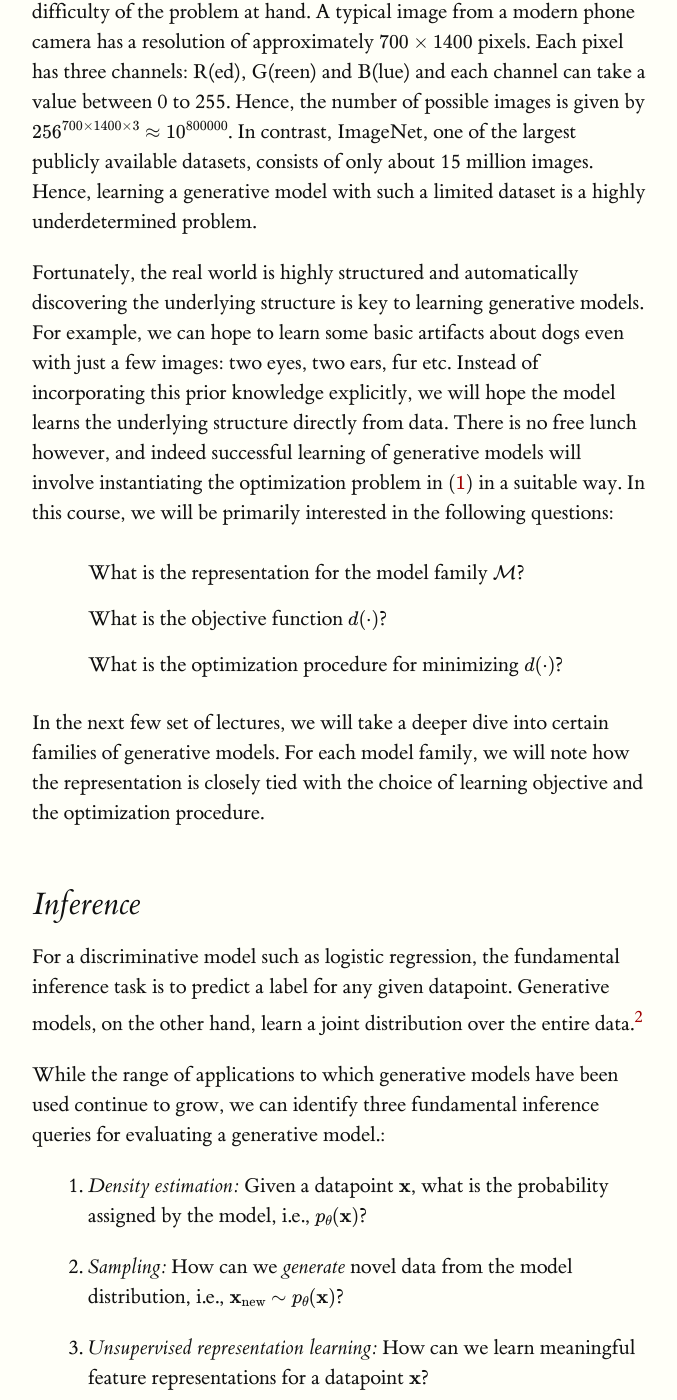
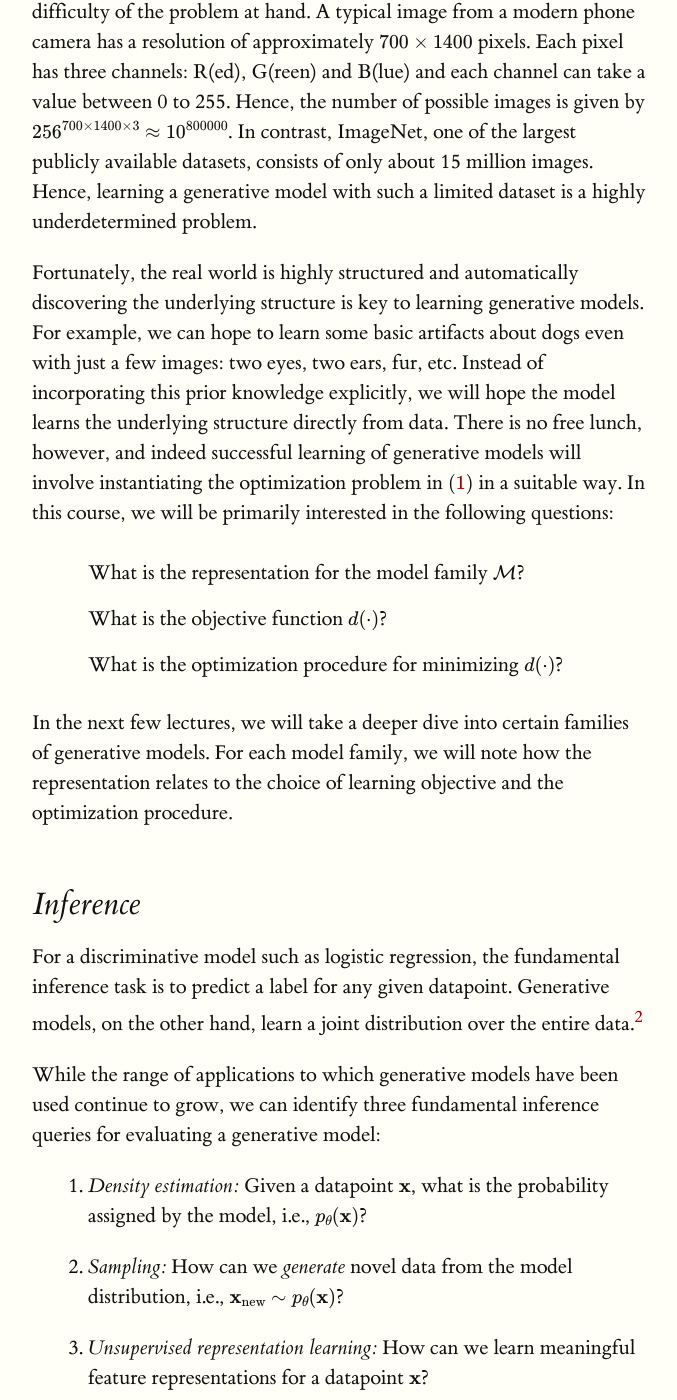
Before and after one commit to deepgenerativemodels/notes, a Jekyll site: the page built from introduction/index.md, in a window 1280 px wide and 1400 px high, scrolled down 1869 px. Shown: the whole window, without its empty margins (128-805 px from the left). Built offline with Jekyll 4.4.1, drawn with Linux system fonts in a browser that asks for light colours; formulas are drawn with MathJax 3; some of the changed text lies outside the part shown.

Commit message:
Fix style issues / typos in intro post.

```diff
--- a/introduction/index.md
+++ b/introduction/index.md
@@ -66,10 +65,10 @@ model with such a limited dataset is a highly underdetermined problem.
 Fortunately, the real world is highly structured and automatically
 discovering the underlying structure is key to learning generative
 models. For example, we can hope to learn some basic artifacts about
-dogs even with just a few images: two eyes, two ears, fur etc. Instead
+dogs even with just a few images: two eyes, two ears, fur, etc. Instead
 of incorporating this prior knowledge explicitly, we will hope the model
 learns the underlying structure directly from data. There is no free
-lunch however, and indeed successful learning of generative models will
+lunch, however, and indeed successful learning of generative models will
 involve instantiating the optimization problem in
 $$(\ref{eq:learning_gm})$$ in a suitable way. In this course, we will be
 primarily interested in the following questions:
@@ -78,9 +77,9 @@ primarily interested in the following questions:
 * What is the objective function $$d(\cdot)$$?
 * What is the optimization procedure for minimizing $$d(\cdot)$$?
 
-In the next few set of lectures, we will take a deeper dive into certain
+In the next few lectures, we will take a deeper dive into certain
 families of generative models. For each model family, we will note how
-the representation is closely tied with the choice of learning objective
+the representation relates to the choice of learning objective
 and the optimization procedure.
 
 Inference
@@ -93,7 +92,7 @@ data.[^2]
 
 While the range of applications to which generative models have been
 used continue to grow, we can identify three fundamental inference
-queries for evaluating a generative model.:
+queries for evaluating a generative model:
 
 1.  *Density estimation:* Given a datapoint $$\mathbf{x}$$, what is the
     probability assigned by the model, i.e., $$p_\theta(\mathbf{x})$$?
```
Also changed, not shown: other parts of introduction/index.md (+3 -4 lines).
